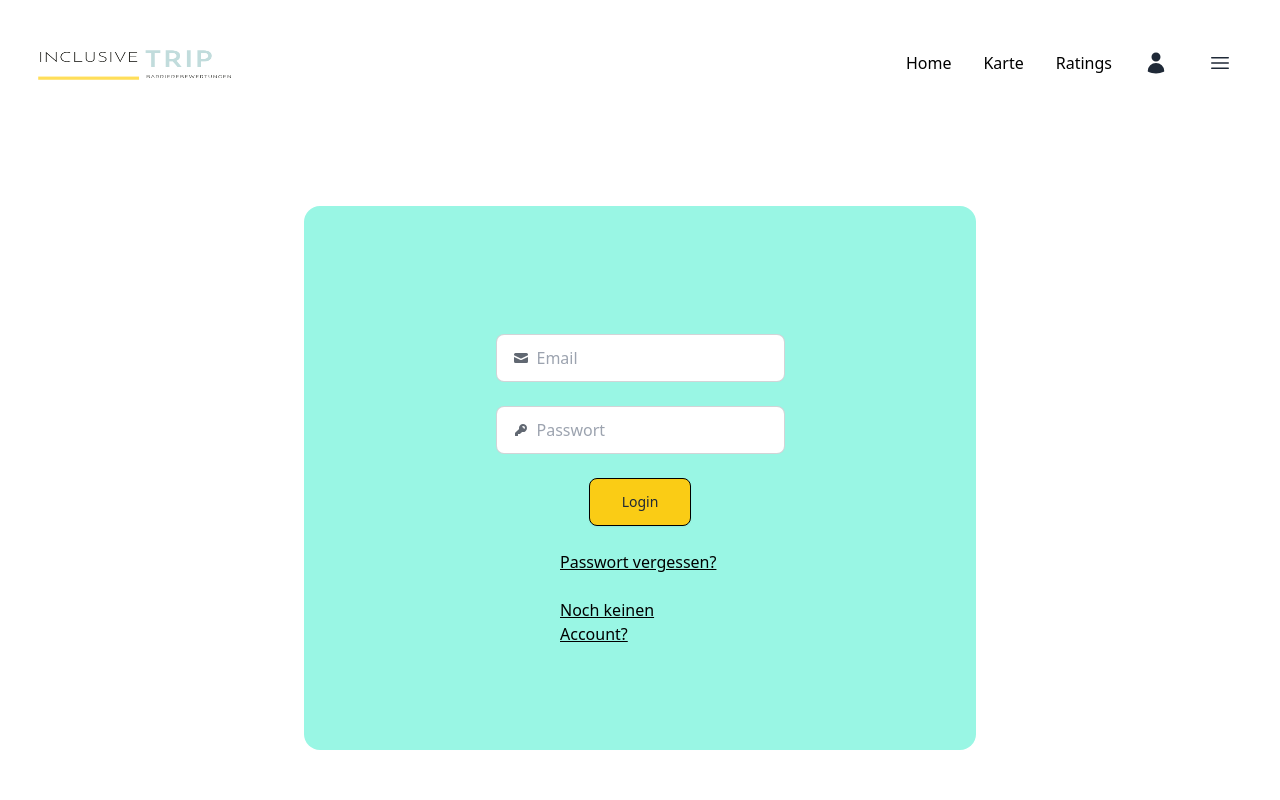
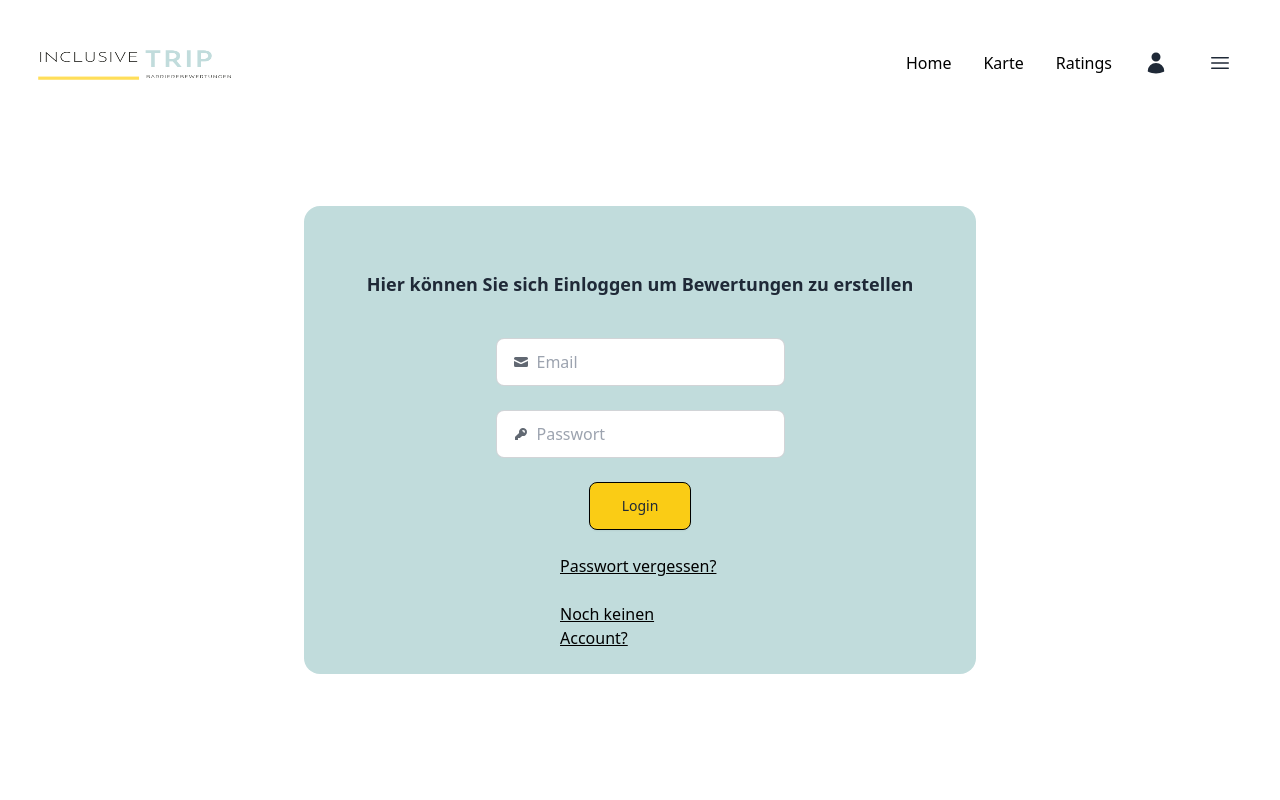
Before and after one commit to adnanabdalrahman/inclusivetripFE, a React (Vite) app: page /login in a window 1280 px wide. Shown: the top 800 px of the page. Built offline with nearby package versions, Linux system fonts and the light colour scheme; no server answers.

Commit message:
signin styled

```diff
--- a/src/components/Login.jsx
+++ b/src/components/Login.jsx
@@ -1,6 +1,6 @@
-import { useState, useContext } from "react";
+import { useState, useContext, useEffect } from "react";
 import { AuthContext } from "./AuthContext";
-import { Navigate } from "react-router-dom";
+import { Navigate, useNavigate } from "react-router-dom";
 import Modal from "react-modal";
 import { toast, ToastContainer } from "react-toastify";
 import "react-toastify/dist/ReactToastify.css";
@@ -13,6 +13,13 @@ export default function Login() {
   const [error, setError] = useState(false);
   const [modalIsOpen, setModalIsOpen] = useState(false);
   const [forgotPasswordEmail, setForgotPasswordEmail] = useState("");
+  const navigate = useNavigate();
+
+  useEffect(() => {
+    if (userInfo) {
+      navigate("/map");
+    }
+  }, [userInfo, navigate]);
 
   function handleChange(e) {
     setError(false);
@@ -24,7 +31,14 @@ export default function Login() {
       setError(true);
       return;
     }
-    login(loginData);
+    login(loginData)
+      .then(() => {
+        navigate("/map");
+      })
+      .catch((error) => {
+        setError(true);
+        console.error("Login failed:", error);
+      });
   }
 
   function openModal() {
@@ -52,9 +66,12 @@ export default function Login() {
     <div className="min-h-screen text-lg">
       <ToastContainer />
       {userInfo ? (
-        <Navigate to="/" />
+        <Navigate to="/map" />
       ) : (
-        <div className="max-w-2xl mx-auto flex flex-col gap-6 items-center py-32 mt-16 bg-teal-200 rounded-2xl">
+        <div className="max-w-2xl mx-auto flex flex-col gap-6 items-center pt-16 pb-12 mt-16 bg-[#C1DCDC] rounded-2xl">
+          <h1 className="mb-4 font-bold">
+            Hier können Sie sich Einloggen um Bewertungen zu erstellen
+          </h1>
           <label className="input input-bordered flex items-center gap-2">
             <svg
               xmlns="http://www.w3.org/2000/svg"
```
